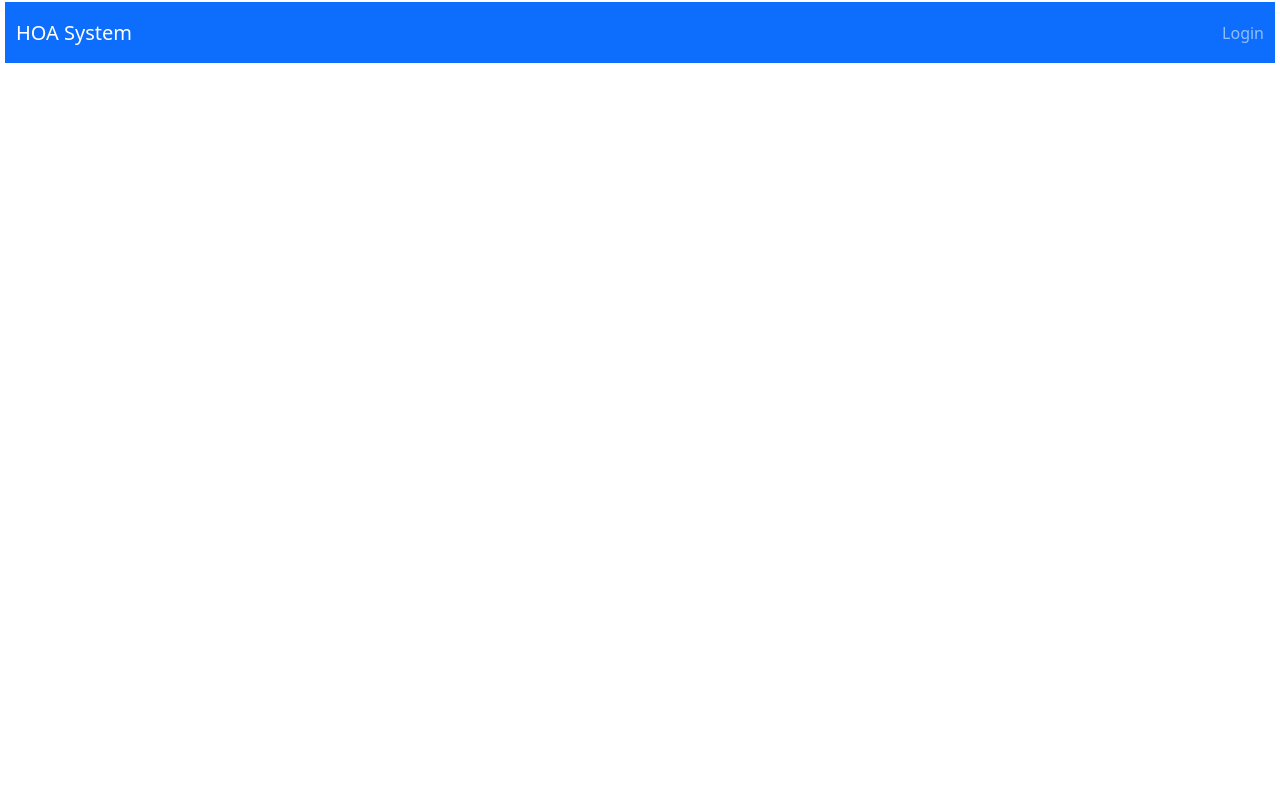
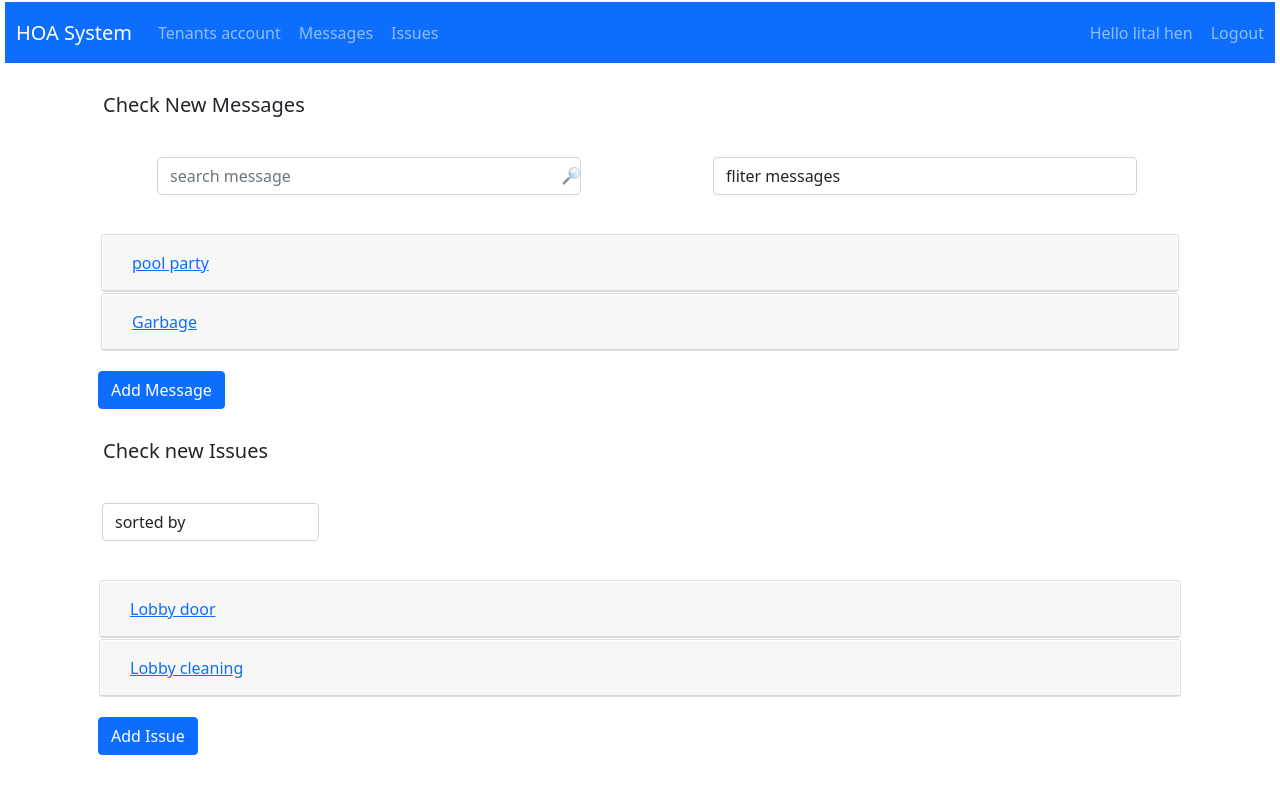
Before and after one commit to LitalHen/house-committee-React, a React (Create React App) app: page / in a window 1280 px wide. Shown: the top 794 px of the page. Built offline with nearby package versions, Linux system fonts and the light colour scheme.

Commit message:
dashboard display

```diff
--- a/src/App.css
+++ b/src/App.css
@@ -189,6 +189,10 @@
 }
 
 .logIn-img{
-  width:89rem;
+  width:80rem;
   height:50rem
 }
+
+.dashboard{
+  margin: 30px 0 20px 20px;
+}
--- a/src/App.js
+++ b/src/App.js
@@ -25,16 +25,16 @@ class App extends React.Component{
       comments:commentsJSON,
       buildingUsers:usersJSON,
       messages:messagesJSON,
-      activeUser:null
-      // activeUser:{
-      //   name: "lital hen",
-      //   email: "lital@gmail.com",
-      //   pwd: "123",
-      //   address:'Hertzel 2',
-      //   communityName:'Ahuzot HaNassi',
-      //   owner:true,
-      //   id:"owner-Ahuzot HaNassi"
-      // },
+      // activeUser:null
+      activeUser:{
+        name: "lital hen",
+        email: "lital@gmail.com",
+        pwd: "123",
+        address:'Hertzel 2',
+        communityName:'Ahuzot HaNassi',
+        owner:true,
+        id:"owner-Ahuzot HaNassi"
+      },
       // activeUser:{
       //   name: "lital",
       //   email: "lital@gmail.com",
@@ -159,7 +159,7 @@ this.setState({
            </DashboardMessages>
            </Route>
            <Route exact path='/dashboard-issues'>
-             <DashboardIssues
+            <DashboardIssues
                activeUser={this.state.activeUser}
                allComments={this.state.comments}
                addComments={this.addComments}
@@ -186,7 +186,27 @@ this.setState({
 
         <Route exact path='/'>
          <HomePage>
+           <h5 className="dashboard">Check New Messages</h5>
+           <DashboardMessages
+              activeUser={this.state.activeUser}
+              allComments={this.state.comments}
+              addComments={this.addComments}
+              addMessage={this.addMessage}
+              allMessages={this.state.messages}
+              deleteMessage={this.deleteMessageOrIssueOrTenant}
+              updateMessage={this.updateMessageOrIssueOrTenant}
 
+           />
+           <h5 className="dashboard">Check new Issues</h5>
+           <DashboardIssues
+               activeUser={this.state.activeUser}
+               allComments={this.state.comments}
+               addComments={this.addComments}
+               addIssue={this.addIssues}
+               allIssues={this.state.issues}
+               updateIssue={this.updateMessageOrIssueOrTenant}
+               deleteIssue={this.deleteMessageOrIssueOrTenant}
+             />
          </HomePage>
         </Route>
 
--- a/src/component/DashboardIssues.js
+++ b/src/component/DashboardIssues.js
@@ -60,7 +60,8 @@ class DashboardIssues extends React.Component{
     }
 
 render(){
-
+                console.log(this.props);
+                if( ! this.props.activeUser) {return null;}
                const issues=this.props.allIssues.slice().sort((a,b)=>{
                    return ((this.state.sortBy === "priority" ? b.priorityId -a.priorityId:null) || (this.state.sortBy=== '') ||
                              (this.state.sortBy === "date" ? b.date - a.date :null))
--- a/src/pages/HomePage.js
+++ b/src/pages/HomePage.js
@@ -10,7 +10,7 @@ class HomePage extends React.Component{
 render(){
     return(
         <div>
-
+          {this.props.children}
         </div>
     )
 }
--- a/src/pages/LogIn.js
+++ b/src/pages/LogIn.js
@@ -52,8 +52,8 @@ render(){
     return(
         <div className="logIn-img-form">
 
-            <div   className="logIn-img">
-            <img src="https://www.miamiluxuryhomes.com/blog/wp-content/uploads/2014/08/One-Thousand-Museum-Condos-Skyline-View-at-Night.jpg" roundedCircle alt="building picture"></img>
+            <div >
+            <img className="logIn-img" src="https://www.miamiluxuryhomes.com/blog/wp-content/uploads/2014/08/One-Thousand-Museum-Condos-Skyline-View-at-Night.jpg" roundedCircle alt="building picture"></img>
             </div>
             <div className="logIn-form">
             <Form>
```
